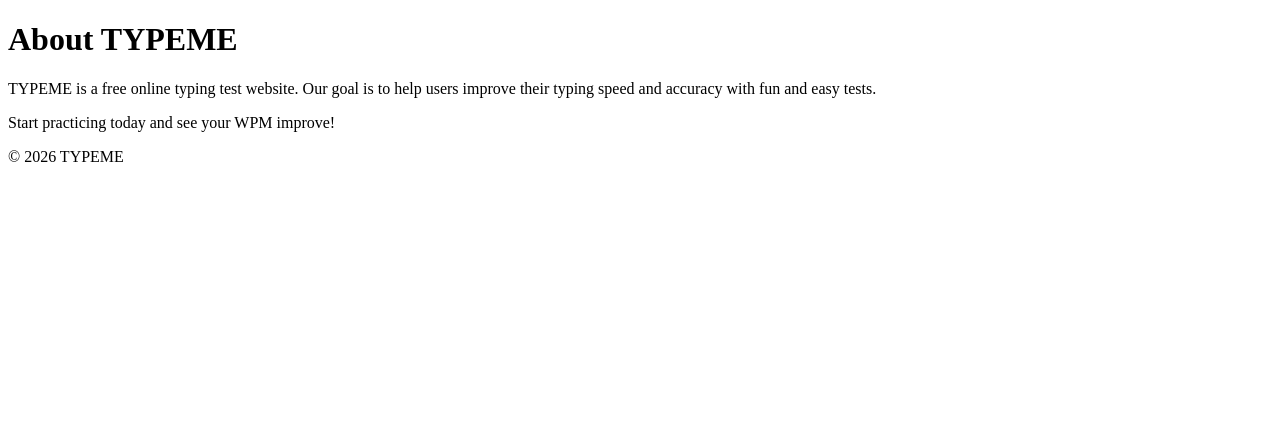
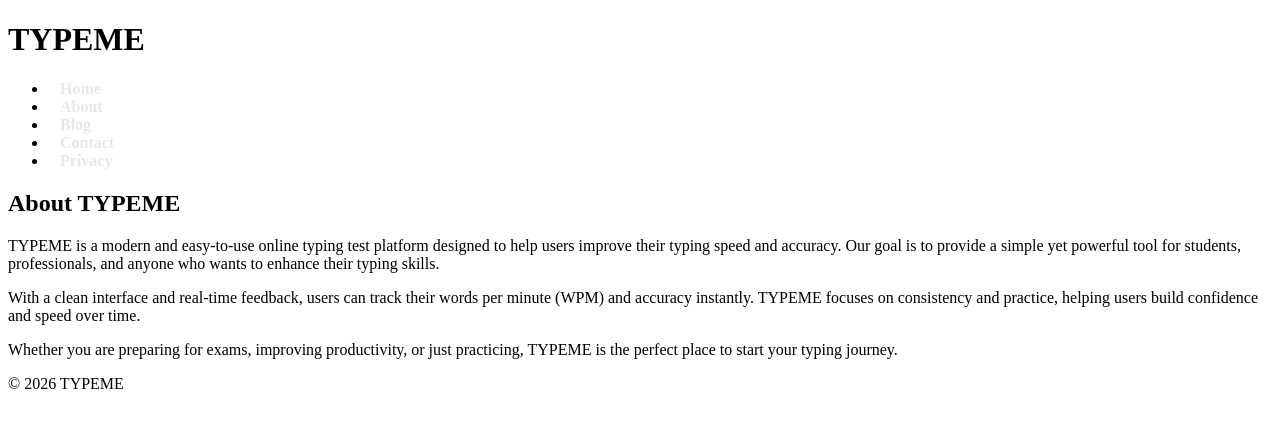
Before and after one commit to dreams984/typeme, a plain HTML site: page about.html in a window 1280 px wide. Drawn offline with Linux system fonts and the light colour scheme.

Commit message:
Update about.html

```diff
--- a/about.html
+++ b/about.html
@@ -3,22 +3,44 @@
 <head>
 <meta charset="UTF-8">
 <meta name="viewport" content="width=device-width, initial-scale=1.0">
-<title>About TYPEME</title>
-<meta name="description" content="Learn about TYPEME, the free typing test website. Improve your WPM and accuracy.">
-<link rel="stylesheet" href="style.css"> <!-- Agar separate CSS use kar rahe ho -->
+<title>About - TYPEME</title>
+<link rel="stylesheet" href="style.css">
 </head>
+
 <body>
+
 <header>
-<h1>About TYPEME</h1>
+  <h1>TYPEME</h1>
+  <nav>
+    <ul>
+      <li><a href="index.html">Home</a></li>
+      <li><a href="about.html">About</a></li>
+      <li><a href="blog.html">Blog</a></li>
+      <li><a href="contact.html">Contact</a></li>
+      <li><a href="privacy.html">Privacy</a></li>
+    </ul>
+  </nav>
 </header>
 
 <div class="container">
-<p>TYPEME is a free online typing test website. Our goal is to help users improve their typing speed and accuracy with fun and easy tests.</p>
-<p>Start practicing today and see your WPM improve!</p>
+  <h2>About TYPEME</h2>
+
+  <p>
+    TYPEME is a modern and easy-to-use online typing test platform designed to help users improve their typing speed and accuracy. Our goal is to provide a simple yet powerful tool for students, professionals, and anyone who wants to enhance their typing skills.
+  </p>
+
+  <p>
+    With a clean interface and real-time feedback, users can track their words per minute (WPM) and accuracy instantly. TYPEME focuses on consistency and practice, helping users build confidence and speed over time.
+  </p>
+
+  <p>
+    Whether you are preparing for exams, improving productivity, or just practicing, TYPEME is the perfect place to start your typing journey.
+  </p>
 </div>
 
 <footer>
-<p>© 2026 TYPEME</p>
+  <p>© 2026 TYPEME</p>
 </footer>
+
 </body>
 </html>
```
